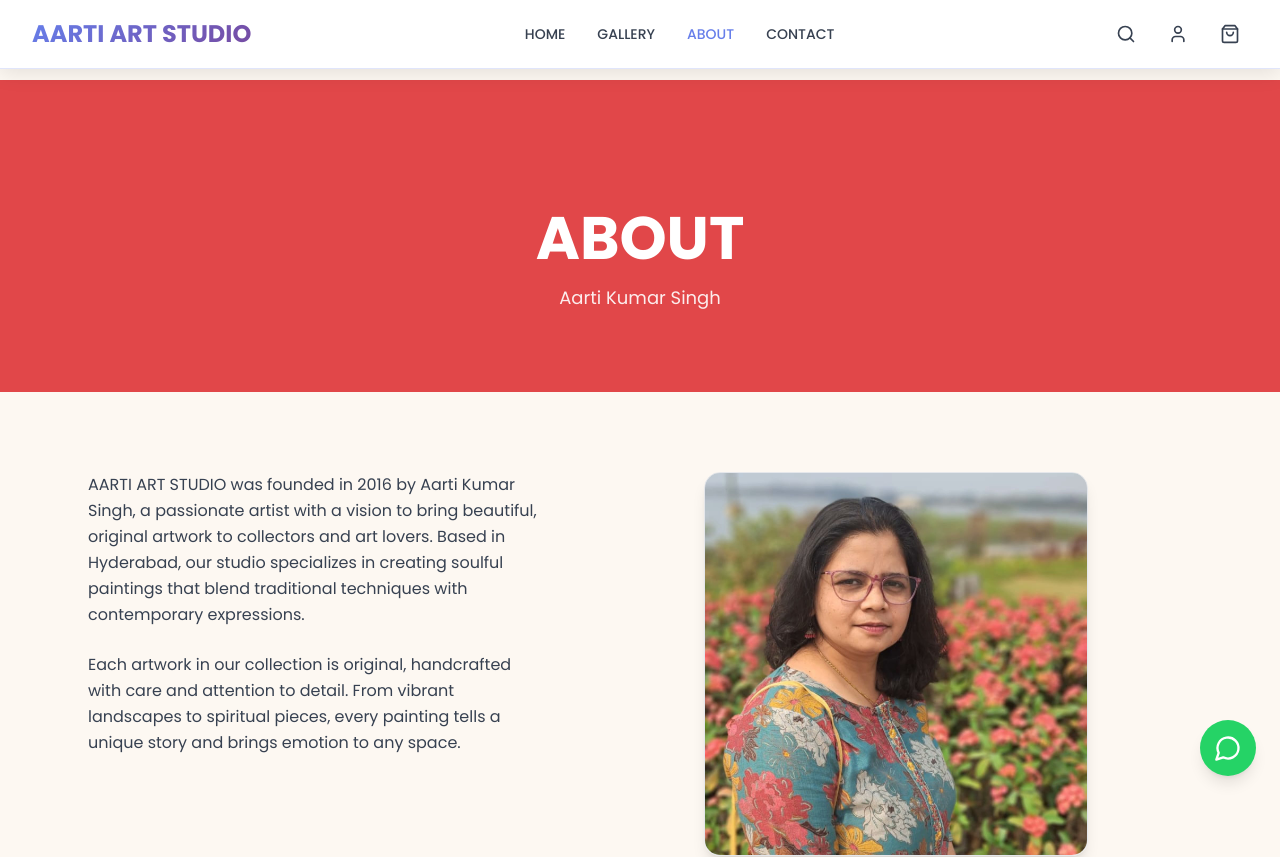
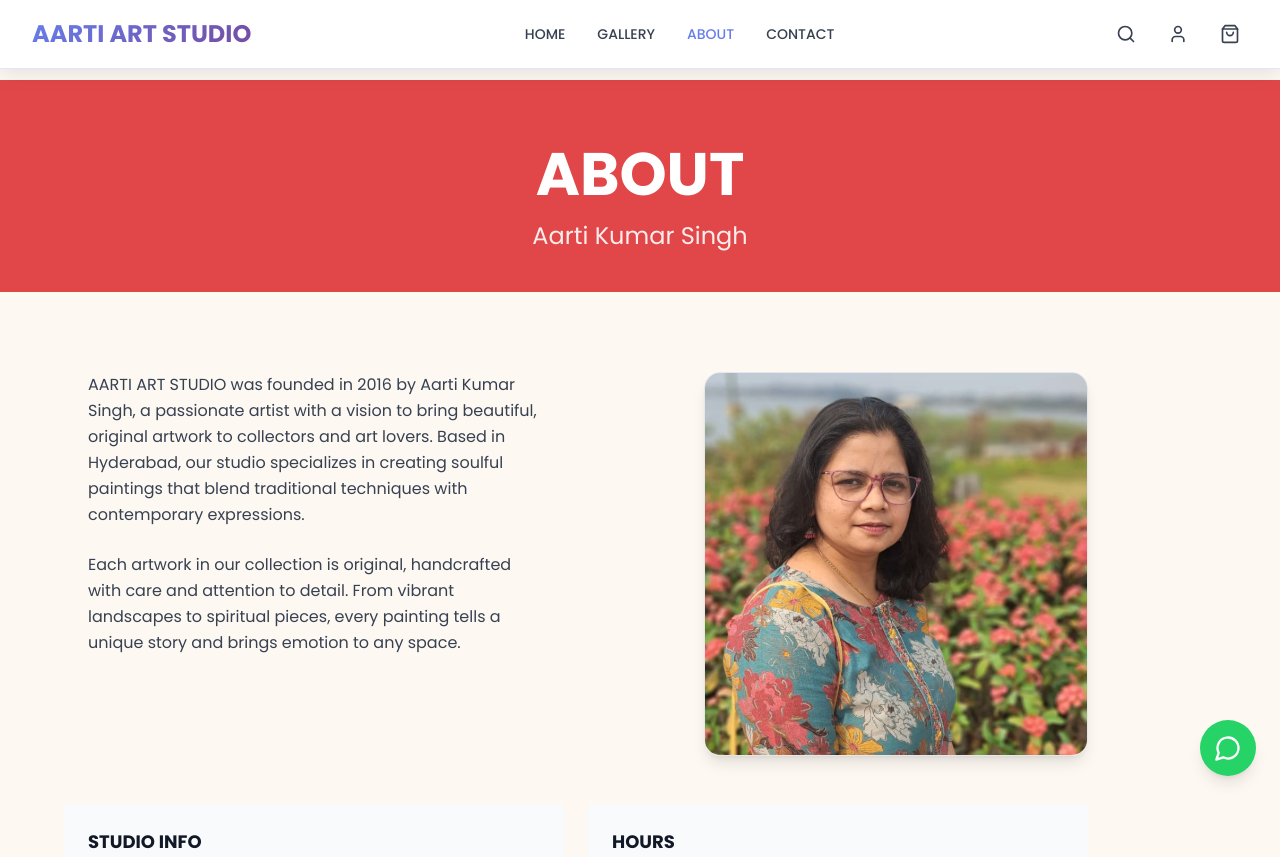
Before and after one commit to aartikumarsingh/AartiArtStudio, a React (Vite) app: page /about in a window 1280 px wide. Shown: the top 857 px of the page. Built offline with nearby package versions, Linux system fonts and the light colour scheme.

Commit message:
Update AboutUs.jsx

```diff
--- a/src/pages/AboutUs.jsx
+++ b/src/pages/AboutUs.jsx
@@ -4,10 +4,10 @@ export default function About() {
   return (
     <>
       {/* Hero */}
-      <div className="bg-[#E14749] pt-32 pb-20">
+      <div className="bg-[#E14749] pt-16 pb-10">
         <div className="container-custom text-center text-white">
           <h1 className="font-montserrat text-4xl md:text-6xl font-bold mb-4">ABOUT</h1>
-          <p className="font-poppins text-lg text-white/90 max-w-2xl mx-auto">
+          <p className="font-poppins text-xl md:text-2xl text-white/90 max-w-2xl mx-auto">
             Aarti Kumar Singh
           </p>
         </div>
```
